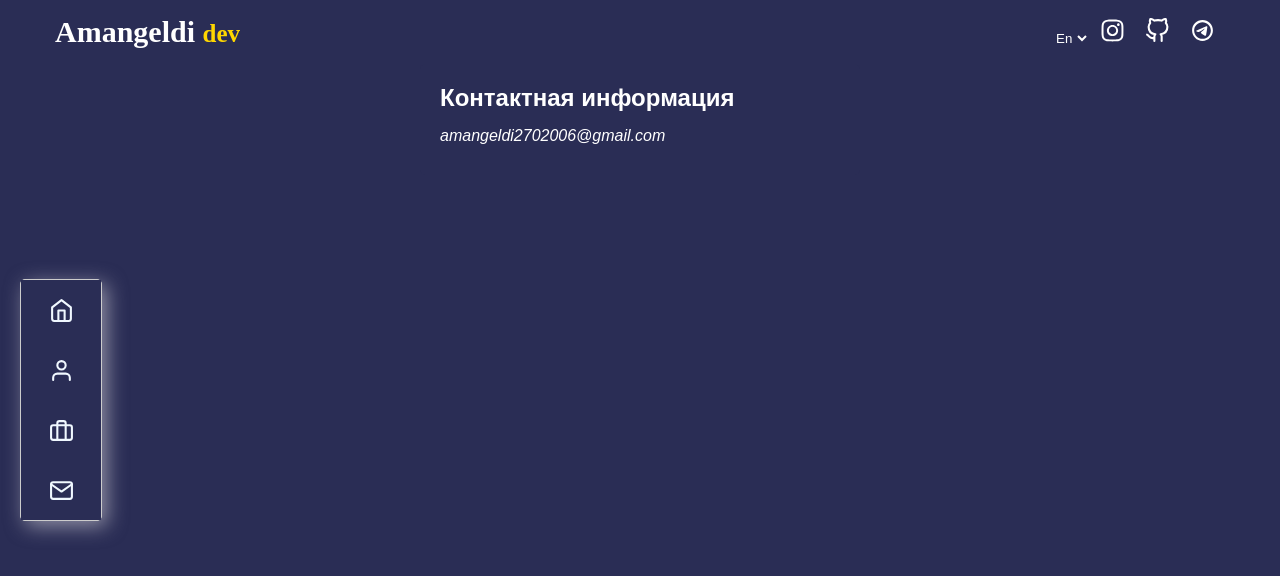
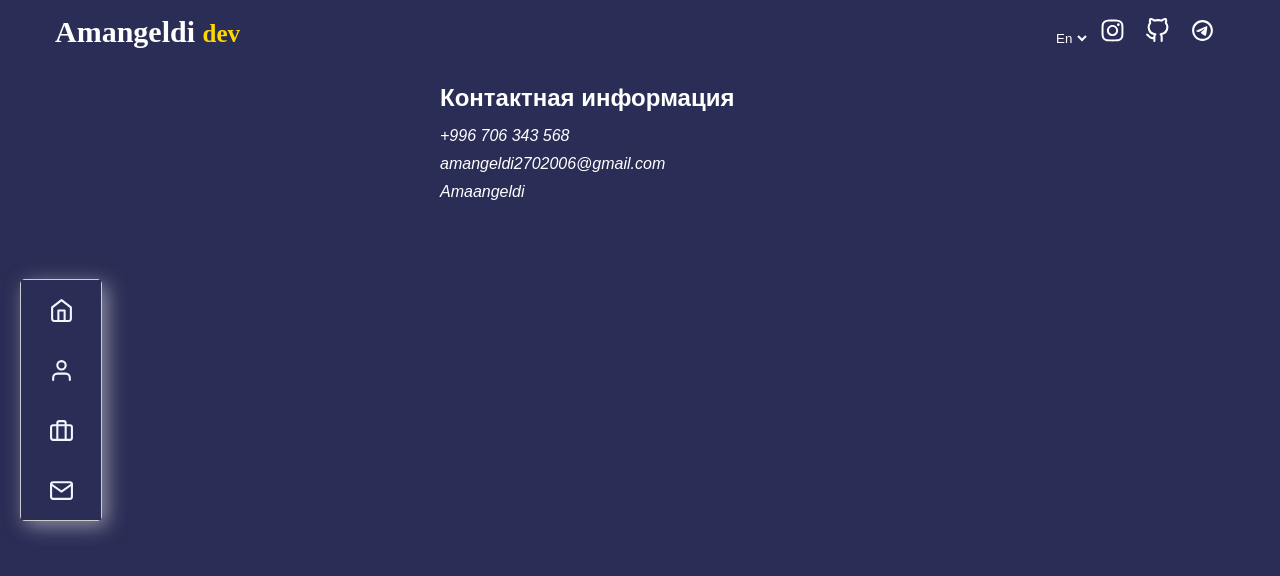
Before and after one commit to Amange1di/mudev, a React (Vite) app: page /contact in a window 1280 px wide. Shown: the top 576 px of the page. Built offline with nearby package versions, Linux system fonts and the light colour scheme.

Commit message:
modified:   src/pages/contact/Contact.jsx

```diff
--- a/src/pages/contact/Contact.jsx
+++ b/src/pages/contact/Contact.jsx
@@ -6,8 +6,10 @@ const Contact = () => {
     <div className="contact-container">
       <h2>Контактная информация</h2>
       <address className="contact-details">
-        {/* <p>+996 706 343 568</p> */}
+        <p>+996 706 343 568</p>
+
         <p><a href="mailto:amangeldi2702006@gmail.com">amangeldi2702006@gmail.com</a></p>
+        <p><a href="https://t.me/Amaangeldi">Amaangeldi</a></p>
       </address>
     </div>
   )
```
